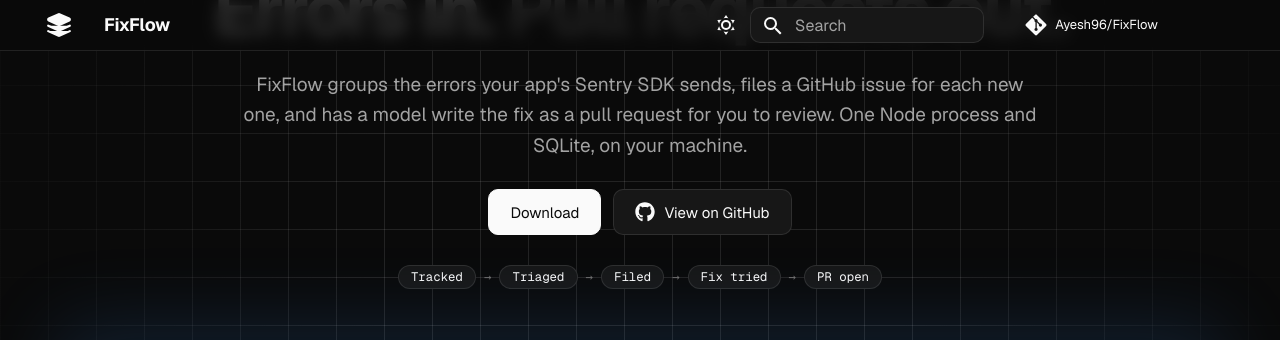
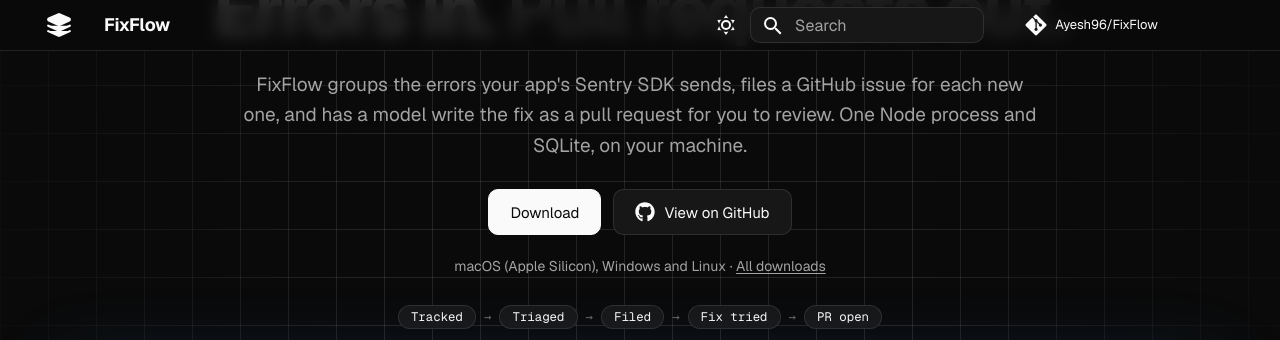
Before and after one commit to Ayesh96/FixFlow, an MkDocs documentation site: the page built from docs/index.md, in a window 1280 px wide and 1400 px high, scrolled down 206 px, cut to the strip 0-340 px from the top of the window. Built offline with MkDocs 1.6.1 and Material for MkDocs 9.7.7, drawn with Linux system fonts in a browser that asks for light colours; comment, search, counter and statistics services are not loaded; some of the changed lines change nothing that is shown.

Commit message:
Make the Download buttons fetch this computer's file from the latest release
The hero button used to scroll to the install section. It now asks GitHub for the
latest release and links the .dmg, .exe or AppImage that matches the visitor's
OS, and keeps linking to the install section on phones or when no file matches.

```diff
--- a/docs/assets/stylesheets/fixflow.css
+++ b/docs/assets/stylesheets/fixflow.css
@@ -162,6 +162,8 @@
   text-wrap: pretty;
 }
 .ff-actions { display: flex; flex-wrap: wrap; justify-content: center; gap: 0.6rem; margin-top: 0.3rem; }
+.ff-download-note { margin: 0; font-size: 0.7rem; color: var(--ff-muted); }
+.ff-download-note a { color: inherit; text-decoration: underline; text-underline-offset: 2px; }
 .ff-button {
   display: inline-flex;
   align-items: center;
--- a/docs/index.md
+++ b/docs/index.md
@@ -67,7 +67,7 @@
 
 ## Quick start
 
-[Download FixFlow](https://github.com/Ayesh96/FixFlow/releases/latest){ .md-button .md-button--primary }
+[Download FixFlow](https://github.com/Ayesh96/FixFlow/releases/latest){ .md-button .md-button--primary data-ff-download="1" } [All releases](https://github.com/Ayesh96/FixFlow/releases){ .md-button }
 
 | | File | First open |
 |---|---|---|
--- a/overrides/home.html
+++ b/overrides/home.html
@@ -10,9 +10,10 @@
       <h1 id="ff-hero-title">Errors in. <span>Pull requests out.</span></h1>
       <p class="ff-lede">FixFlow groups the errors your app's Sentry SDK sends, files a GitHub issue for each new one, and has a model write the fix as a pull request for you to review. One Node process and SQLite, on your machine.</p>
       <div class="ff-actions">
-        <a class="ff-button ff-button--primary" href="#quick-start">Download</a>
+        <a class="ff-button ff-button--primary" href="#quick-start" data-ff-download>Download</a>
         <a class="ff-button" href="{{ config.repo_url }}">{% include ".icons/fontawesome/brands/github.svg" %} View on GitHub</a>
       </div>
+      <p class="ff-download-note">macOS (Apple Silicon), Windows and Linux · <a href="#quick-start">All downloads</a></p>
       <ol class="ff-stages" aria-label="What happens to an error">
         <li><span>Tracked</span></li>
         <li><span>Triaged</span></li>
@@ -33,3 +34,34 @@
 {% block content %}
   {{ page.content }}
 {% endblock %}
+
+{% block scripts %}
+  {{ super() }}
+  <script>
+    // Points every [data-ff-download] button straight at this computer's file in the latest release.
+    // Without a match (a phone, an unknown OS, or a release with no app files) the buttons keep
+    // linking to the install section.
+    (function () {
+      var ua = navigator.userAgent;
+      var platform = navigator.platform || "";
+      var touchMac = /Mac/.test(platform) && navigator.maxTouchPoints > 1;
+      if (/Android|iPhone|iPad|iPod/i.test(ua) || touchMac) return;
+      var os = /Win/i.test(platform) ? { label: "Windows", file: /\.exe$/i }
+        : /Mac/i.test(platform) ? { label: "Mac", file: /\.dmg$/i }
+        : /Linux/i.test(platform) ? { label: "Linux", file: /\.AppImage$/i }
+        : null;
+      if (!os) return;
+      fetch("https://api.github.com/repos/{{ config.repo_name }}/releases/latest")
+        .then(function (r) { return r.ok ? r.json() : null; })
+        .then(function (release) {
+          var asset = release && (release.assets || []).filter(function (a) { return os.file.test(a.name); })[0];
+          if (!asset) return;
+          document.querySelectorAll("[data-ff-download]").forEach(function (button) {
+            button.href = asset.browser_download_url;
+            button.textContent = "Download for " + os.label;
+          });
+        })
+        .catch(function () {});
+    })();
+  </script>
+{% endblock %}
```
